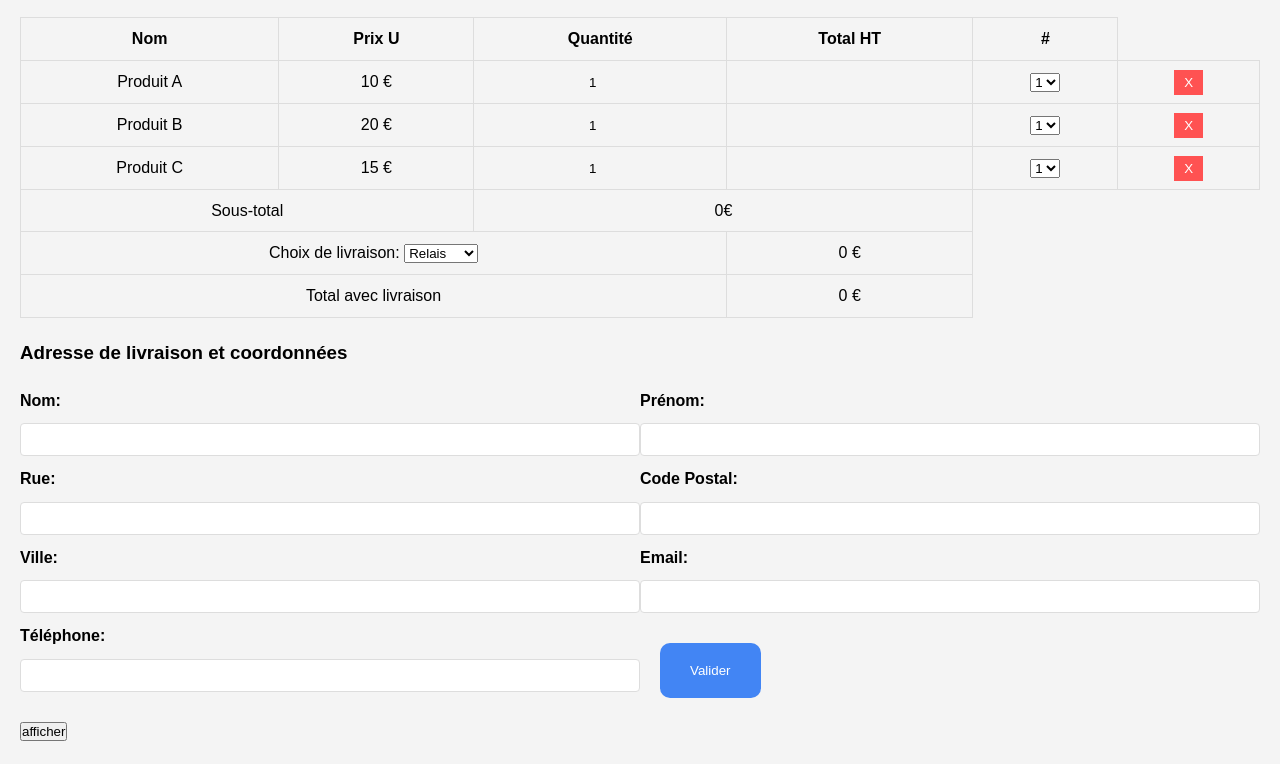
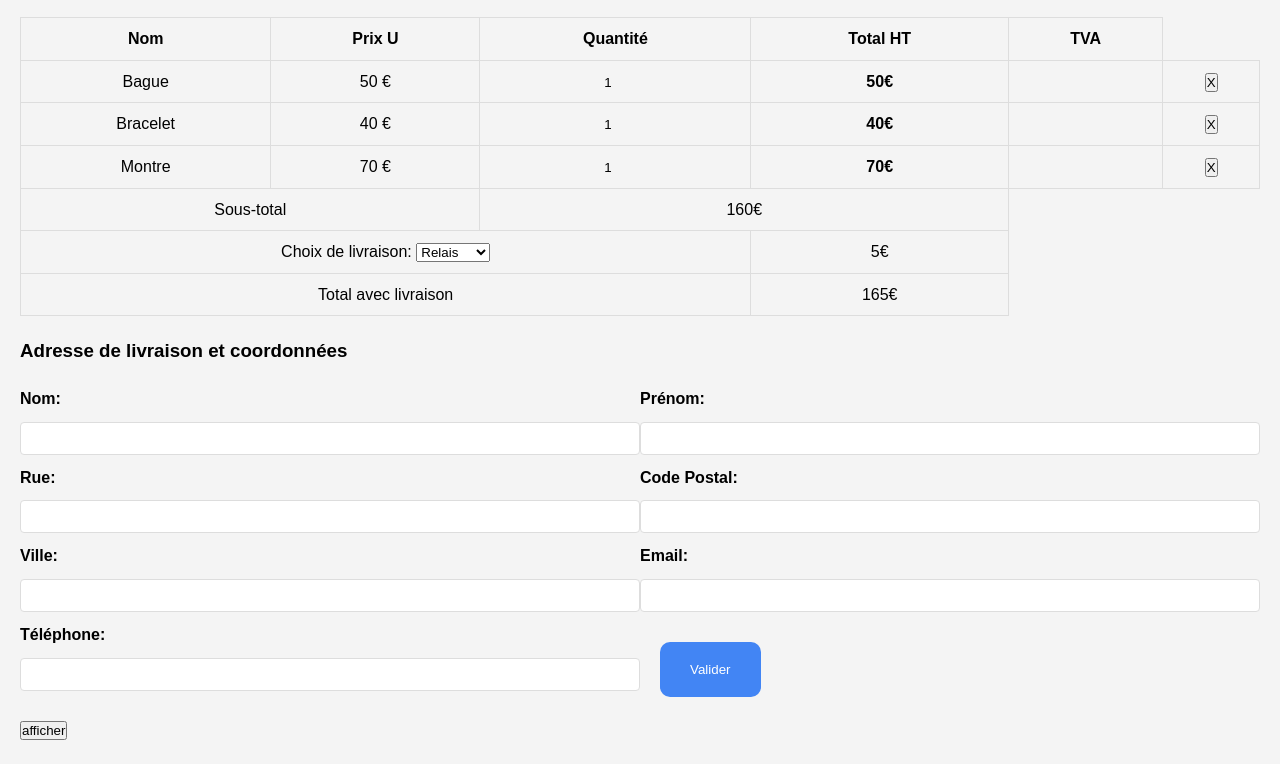
Before and after one commit to Neordan/PanierdachatJS, a plain HTML site: page index.html in a window 1280 px wide. Shown: the part 74-838 px from the top of the page. Drawn offline with Linux system fonts and the light colour scheme.

Commit message:
Initialisation du code en procédurale

```diff
--- a/index.html
+++ b/index.html
@@ -20,7 +20,7 @@
                     <th>Prix U</th>
                     <th>Quantité</th>
                     <th>Total HT</th>
-                    <th>#</th>
+                    <th>TVA</th>
                 </tr>
             </thead>
             <tbody>
--- a/js/main.js
+++ b/js/main.js
@@ -1,100 +1,24 @@
 document.addEventListener("DOMContentLoaded", function () {
 
-    async function productsDisplay() {
-        let reponse = await fetch("./products.json");
-        let products = await reponse.json();
-        let tbody = document.querySelector("tbody");
+    // Modifier la quantité des produits en direct
+    function calculTotalLine(tr_cart_product) {
+        let quantity = parseInt(tr_cart_product.querySelector('.quantity input').value);
 
-        // Affichage des produits
-        for (let product of products) {
-            createLineProducts(product, tbody);
+        if (quantity <= 0) {
+            tr_cart_product.remove();
+        } else {
+            let unit_price = parseFloat(tr_cart_product.querySelector('.unit_price').getAttribute('data-unit-price'));
+            let total = quantity * unit_price;
+            tr_cart_product.querySelector('.total_price').textContent = total + '€';
+            calculTotalLines();
         }
     }
 
-    function createLineProducts(item, DOM_location) {
-        let lineProduct = document.createElement("tr");
-        lineProduct.classList.add("cart_product");
-        lineProduct.innerHTML = `
-            <td>${item.name}</td>
-            <td class="unit_price" data-unit-price="${item.price}">
-                <span class="value">${item.price}</span> €
-            </td>
-            <td class="quantity">
-                <input type="number" class="influent-price-on-change" value="1" />
-            </td>
-            <td class="total_price" data-total-price="${item.price}"></td>
-            <td>
-                <select class="influent-price-on-change">
-                    <option>1</option>
-                    <option>2</option>
-                </select>
-            </td>
-            <td>
-                <button class="remove_product">X</button>
-            </td>
-        `;
-        DOM_location.appendChild(lineProduct);
-    }
-
-
-    /**
-     * Calcul le total d'une ligne dans le tableau
-     * @param {Element} tr_cart_product
-     * @returns {number}
-     */
-    function calculTotalProduct(tr_cart_product) {
-        let quantity = tr_cart_product.querySelector('.quantity input').value;
-        let unit_price = parseFloat(tr_cart_product.querySelector('.unit_price').dataset.unitPrice);
-
-        quantity = (quantity < 0) ? 0 : quantity;
-        tr_cart_product.querySelector('.quantity input').value = quantity;
-
-        let total = quantity * unit_price;
-
-        tr_cart_product.querySelector('.total_price').textContent = total + '€';
-        tr_cart_product.querySelector('.total_price').dataset.totalPrice = total;
-
-        console.log("Quantity:", quantity);
-        console.log("Unit Price:", unit_price);
-
-        return total;
-    }
-
-    /**
-     *
-     * Calcule le prix en fonction de la quantité choisie
-     */
-    function changePriceLineProduct(tr_cart_product) {
-        tr_cart_product.querySelectorAll('.influent-price-on-change').forEach((element) => {
-            element.addEventListener('change', function (event) {
-                calculTotalProduct(tr_cart_product);
-                calculTotalCart();
-            })
-        })
-    }
-
-    /**
-     * Calcul le total du panier
-     */
-    function calculTotalCart() {
-        let dom_total_prices = document.querySelectorAll('.cart_product .total_price')
-        let total = 0;
-        dom_total_prices.forEach(function (dom_total_price) {
-            total += parseFloat(dom_total_price.dataset.totalPrice);
-        });
-
-        document.querySelector('#cart .total_cart').textContent = total + "€";
-        calculTotalDelivery()
-    }
-
-    /**
-     * Supprime une ligne de produit de la commande
-     */
+    // Supprimer un produit du panier
     function deleteProduct(tr_cart_product) {
-        tr_cart_product.querySelector('.remove_product').addEventListener('click', function () {
+        tr_cart_product.querySelector('.remove').addEventListener('click', function () {
             tr_cart_product.remove();
-            console.log(tr_cart_product.querySelector('.remove_product'))
-            calculTotalCart();
+            calculTotalLines();
         });
     }
 
@@ -102,65 +26,82 @@ document.addEventListener("DOMContentLoaded", function () {
      * Calcule des frais de livraison
      */
     function calculTotalDelivery() {
-        let totalPrice = parseFloat(document.querySelector('.total_cart').textContent);
-        let selectedModeDelivery = document.getElementById('delivery_choice').value;
-        let deliveryPrice = (selectedModeDelivery === 'relais') ? 5 : 10;
-        if (totalPrice > 0) {
-            document.getElementById('deliveryPrice').textContent = deliveryPrice + ' €';
-            document.getElementById('totalWithDelivery').textContent = (totalPrice + deliveryPrice) + ' €';
-        } else {
-            document.getElementById('deliveryPrice').textContent = '0 €';
-            document.getElementById('totalWithDelivery').textContent = '0 €';
-        }
-        // Evenement pour changer la livraison
-        document.getElementById('delivery_choice').addEventListener("change", calculTotalDelivery)
+        let deliveryChoice = document.getElementById('delivery_choice').value || relais;
+        let deliveryPrice = deliveryChoice === 'relais' ? 5 : 12;
+        document.getElementById('deliveryPrice').textContent = deliveryPrice + '€';
+        calculTotalLines();
     }
 
-    /**
-     * Initialise le code
-     */
-    function init() {
-        productsDisplay();
-        let tr_cart_products = document.querySelectorAll('.cart_product');
-        tr_cart_products.forEach(function (tr_cart_product) {
+    calculTotalDelivery();
 
-            calculTotalProduct(tr_cart_product);
+    // Gérer les changements de livraison
+    document.getElementById('delivery_choice').addEventListener('change', calculTotalDelivery);
 
-            changePriceLineProduct(tr_cart_product);
 
-            deleteProduct(tr_cart_product);
-        })
-        calculTotalCart();
+    // Calculer dynamiquement le total du panier
+    function calculTotalLines() {
+        let total = 0;
+        document.querySelectorAll('.cart_product .total_price').forEach(function (item) {
+            total += parseFloat(item.textContent);
+        });
+        let deliveryPrice = parseFloat(document.getElementById('deliveryPrice').textContent);
+        document.getElementById('totalWithDelivery').textContent = (total + deliveryPrice) + '€';
+        document.querySelector('.total_cart').textContent = total + '€';
     }
 
-    init()
+    async function displayProducts() {
+        try {
+            const response = await fetch('products.json');
+            const products = await response.json();
+            const tbody = document.querySelector('tbody');
 
-    // Validation du formulaire de livraison
-    document.addEventListener("DOMContentLoaded", function () {
-        const form = document.getElementById('deliveryForm');
+            products.forEach(product => {
+                createLineProduct(product, tbody);
+            });
 
-        form.addEventListener('submit', function (event) {
-            if (validateForm()) {
-                alert('Formulaire valide.');
-            }
+            // Appel pour calculer les totaux dès le chargement de la page
+            calculTotalLines();
+        } catch (error) {
+            console.error('Une erreur s\'est produite lors du chargement des produits.', error);
+        }
+    }
+
+    function createLineProduct(product, DOM_location) {
+        let lineProduct = document.createElement('tr');
+        lineProduct.classList.add('cart_product');
+        lineProduct.innerHTML +=
+        `
+            <td>${product.name}</td>
+            <td class="unit_price" data-unit-price="${product.price}">
+                <span class="value">${product.price}</span> €
+            </td>
+            <td class="quantity">
+                <input type="number" class="influent-price-on-change" value="1"/>
+            </td>
+            <td class="total_price" data-total-price="${product.price}"></td>
+            <td></td>
+            <td>
+                <button class="remove">X</button>
+            </td>
+        `
+        ;
+
+        DOM_location.appendChild(lineProduct);
+
+        let quantityInput = lineProduct.querySelector('.quantity input');
+        let removeButton = lineProduct.querySelector('.remove');
+
+        quantityInput.addEventListener('input', () => {
+            calculTotalLine(lineProduct);
         });
 
-        function validateForm() {
-            const nom = document.getElementById('nom').value;
-            const prenom = document.getElementById('prenom').value;
-            const rue = document.getElementById('rue').value;
-            const codePostal = document.getElementById('codePostal').value;
-            const ville = document.getElementById('ville').value;
-            const email = document.getElementById('email').value;
-            const telephone = document.getElementById('telephone').value;
+        removeButton.addEventListener('click', () => {
+            deleteProduct(lineProduct);
+        });
 
-            // Vérification des champs obligatoires
-            if (nom.trim() === '' || prenom.trim() === '' || rue.trim() === '' || codePostal.trim() === '' || ville.trim() === '' || (email.trim() === '' && telephone.trim() === '')) {
-                alert('Veuillez remplir tous les champs obligatoires.');
-                return false;
-            }
+        // Calculer le total initial pour chaque ligne
+        calculTotalLine(lineProduct);
+    }
 
-            return true;
-        }
-    })
-})
+    displayProducts();
+});
--- a/products.json
+++ b/products.json
@@ -1,17 +1,17 @@
 [
     {
         "id": 1,
-        "name": "Produit A",
-        "price": 10
+        "name": "Bague",
+        "price": 50
     },
     {
         "id": 2,
-        "name": "Produit B",
-        "price": 20
+        "name": "Bracelet",
+        "price": 40
     },
     {
         "id": 3,
-        "name": "Produit C",
-        "price": 15
+        "name": "Montre",
+        "price": 70
     }
 ]
```
